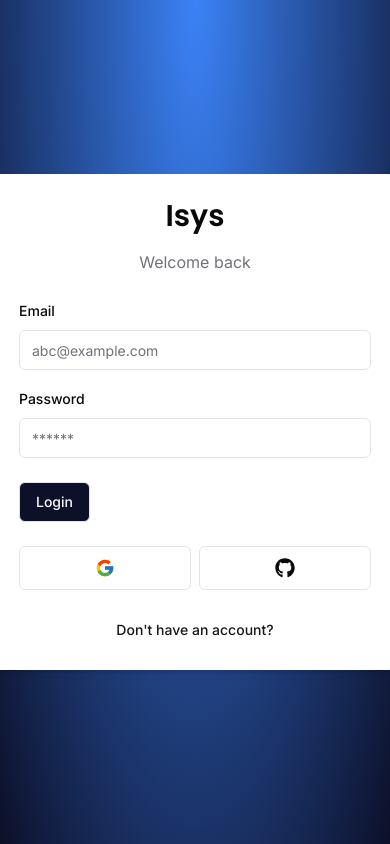
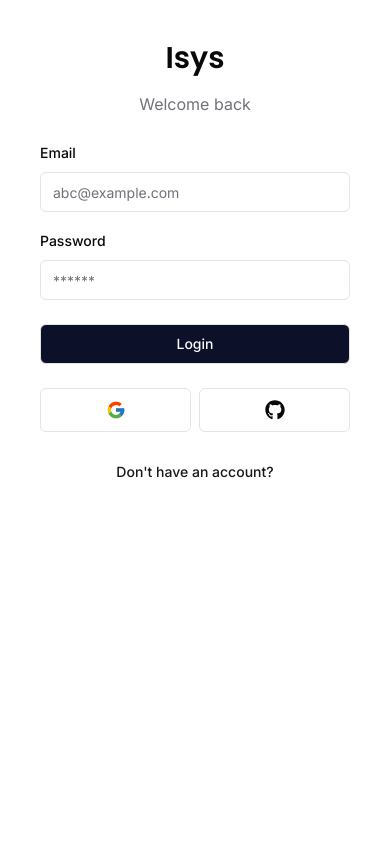
Before and after one commit to Gokulsidd/isys-payroll-management, a Next.js app: page /auth/login in a window 390 px wide. Built offline with nearby package versions, Linux system fonts and the light colour scheme.

Commit message:
fixed auth pages layout

```diff
--- a/app/auth/login/page.tsx
+++ b/app/auth/login/page.tsx
@@ -2,9 +2,7 @@ import LoginForm from "@/components/auth/login-form";
 
 const LoginPage = () => {
     return (
-        <div>
             <LoginForm />
-        </div>
      );
 }
 
--- a/components/auth/card-wrapper.tsx
+++ b/components/auth/card-wrapper.tsx
@@ -20,7 +20,7 @@ export const CardWrapper = ( {
     showSocial
  } : cardWrapperProps ) => {
     return (
-        <Card className="w-[400px] shadow-md bg-white rounded-md" >
+        <Card className="w-full h-full sm:h-fit sm:w-[400px] p-4 sm:p-0 shadow-md bg-white sm:rounded-md" >
             <CardHeader><AuthHeader label={headerLabel} /></CardHeader>
             <CardContent>{children}</CardContent>
             {showSocial && (
--- a/components/auth/login-form.tsx
+++ b/components/auth/login-form.tsx
@@ -60,7 +60,7 @@ const LoginForm = () => {
                     </div>
                     <FormError  message=""/>
                     <FormSuccess message="" />
-                    <Button type='submit' className='sm:w-full' disabled={isPending} >
+                    <Button type='submit' className='w-full' disabled={isPending} >
                         Login
                     </Button>
                 </form>
```
Also changed, not shown: 1 other file (tests, documents, lock files or other folders).
